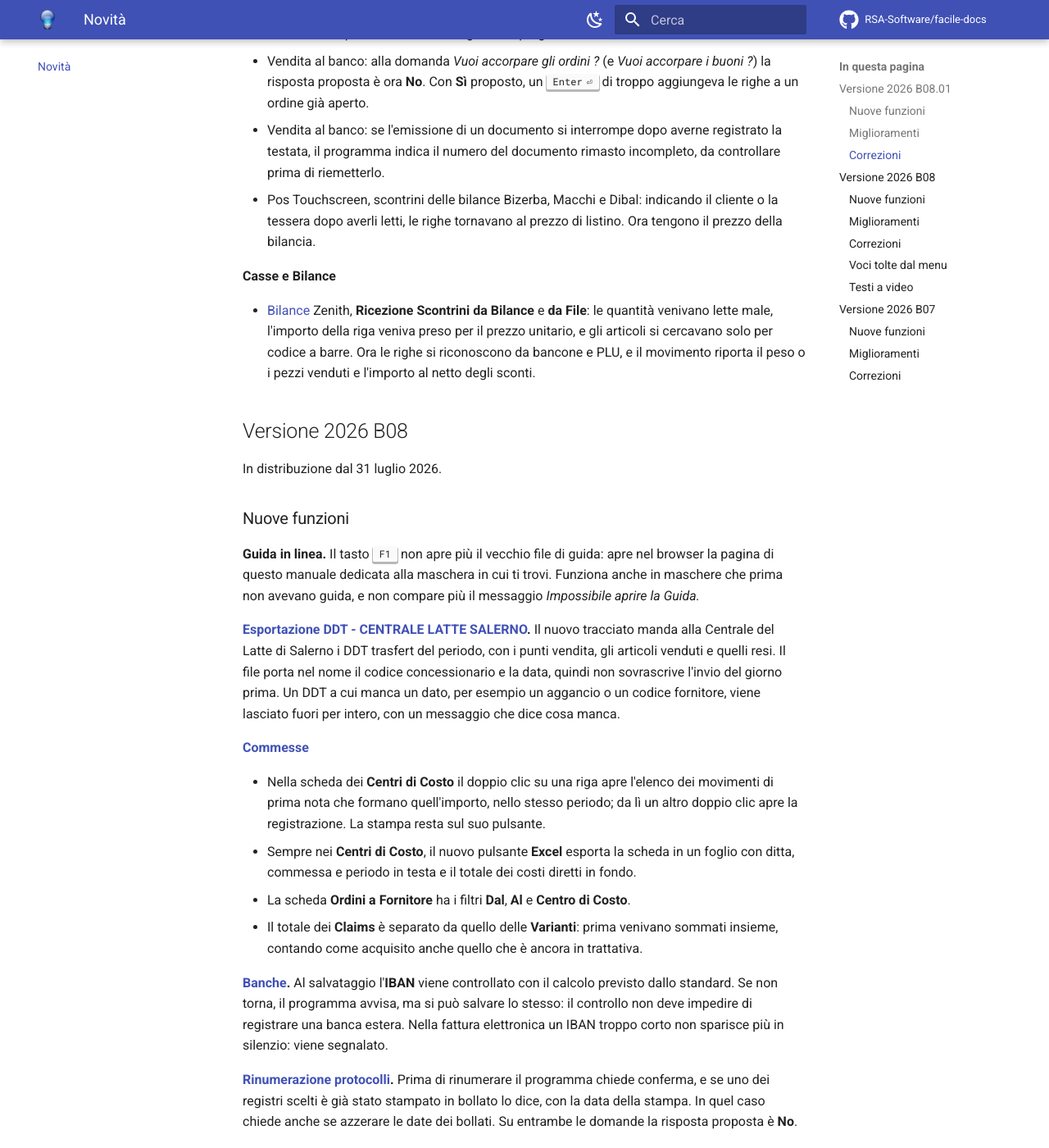
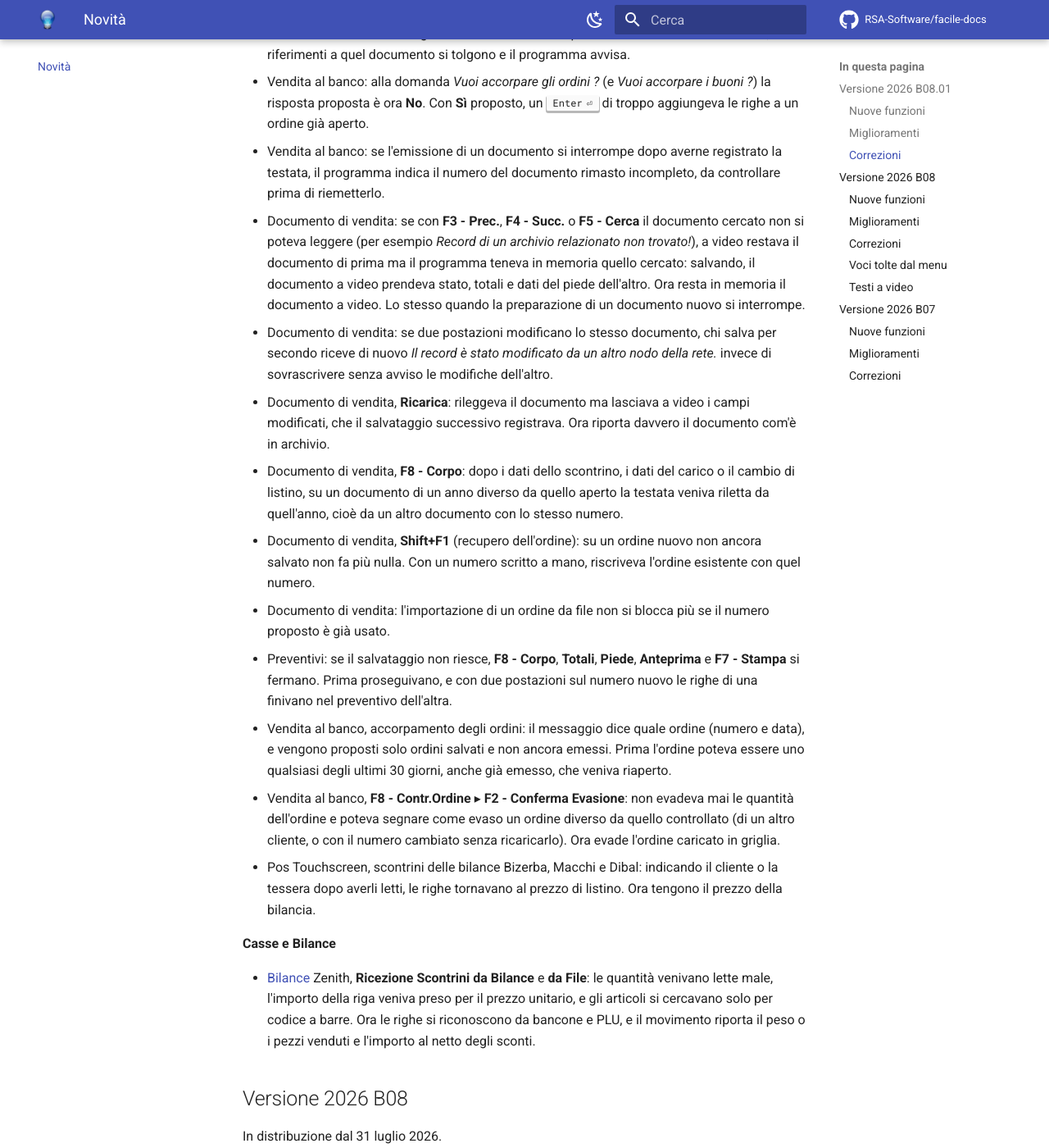
Before and after one commit to RSA-Software/facile-docs, an MkDocs documentation site: the page built from docs/novita/index.md, in a window 1280 px wide and 1400 px high, scrolled down 3109 px. Shown: the whole window at 82% size. Built offline with MkDocs 1.6.1 and Material for MkDocs 9.7.7, drawn with Linux system fonts in a browser that asks for light colours; comment, search, counter and statistics services are not loaded; some of the changed text lies outside the part shown.

Commit message:
Documenti sempre in SQL: correzioni, accorpamento e Contr.Ordine
- Documento di vendita: [SQL] sempre nel titolo da B08.01; il messaggio
  "Il record è stato modificato da un altro nodo della rete."; con F3/F4/F5
  su un documento con un'anagrafica mancante resta quello a video.
- Vendita al banco: i messaggi di accorpamento con numero e data dell'ordine
  (solo ordini salvati e non emessi); Contr.Ordine evade l'ordine caricato.
- Novità B08.01: documenti sempre in SQL (anche dal CRM) e le correzioni.
- Appendice dei messaggi rigenerata.

Facile: a91e6111.

Co-Authored-By: Claude Opus 5.5 (1M context) <noreply@anthropic.com>

```diff
--- a/docs/moduli/vendite/documento-di-vendita.md
+++ b/docs/moduli/vendite/documento-di-vendita.md
@@ -52,11 +52,11 @@ basso:
 2. il **corpo** (**F8 - Corpo**) — le righe di merce;
 3. il **piede** e i **totali** — spese, sconti finali, riepilogo IVA.
 
-Se in fondo al titolo della finestra compare **[SQL]** — per esempio
-*Inserimento Ordine Cliente [SQL]* — la maschera sta lavorando sull'archivio
-attraverso il motore SQL. Per chi usa la maschera non cambia nulla: è
-un'indicazione utile all'assistenza, da riferire insieme al testo di un
-eventuale messaggio d'errore.
+In fondo al titolo della finestra compare **[SQL]** — per esempio
+*Inserimento Ordine Cliente [SQL]*: dalla versione B08.01 la maschera lavora
+sempre sull'archivio attraverso il motore SQL, su tutte le installazioni. Per
+chi usa la maschera non cambia nulla: è un'indicazione utile all'assistenza,
+da riferire insieme al testo di un eventuale messaggio d'errore.
 
 ## Campi
 
@@ -709,10 +709,11 @@ Credito PA» al posto di «Fatture PA».
 | *Vuoi Stampare il Documento?* | Proposta di stampa dopo il salvataggio. | **No** lascia il documento salvato ma non emesso. |
 | *Vuoi Contabilizzare il documento ?* | Proposta di [contabilizzazione](contabilizzazione-documenti.md). | **Sì** genera la registrazione di prima nota. |
 | *Il Record è stato modificato da un altro processo.* | Mentre il documento era aperto a video, qualcuno l'ha cambiato da un'altra postazione o da un'altra maschera. Esce anche quando il programma si accorge che stava per scrivere su un documento diverso da quello a video: in quel caso blocca la scrittura e ne lascia traccia nel registro degli errori. | Il documento viene riletto com'è in archivio e il comando — stampa, corpo, totali, piede — **non prosegue**. Controlla i dati a video e ripeti il comando. |
+| *Il record è stato modificato da un altro nodo della rete.* | Lo stesso, con il testo che usa il motore SQL: mentre il documento era aperto a video, un'altra postazione l'ha cambiato. | Il documento viene riletto com'è in archivio, con le modifiche dell'altra postazione, e il comando non prosegue. Rifai le tue modifiche e salva di nuovo. |
 | *Record cancellato da un altro processo* | Il documento è stato eliminato da un'altra postazione mentre era aperto a video. | Il comando non prosegue: la maschera passa al documento successivo, o si chiude se era aperta su quel solo documento. |
 | *Impossibile trovare il documento in archivio!* | Il documento non c'è più: qualcuno l'ha eliminato. | Ricaricare l'elenco. |
 | *Il record richiesto non è presente in archivio.* | Un codice richiamato dal documento non esiste più. | Controllare i codici della testata. |
-| *Record di un archivio relazionato non trovato!* | Manca una tabella collegata — pagamento, banca, aliquota. | Va ripristinata la voce mancante. |
+| *Record di un archivio relazionato non trovato!* | Manca una tabella collegata — pagamento, banca, aliquota, agente. Con **F3 - Prec.**, **F4 - Succ.** o **F5 - Cerca** il documento cercato non si apre e a video resta quello di prima, che si può salvare senza rischi. | Va ripristinata la voce mancante. |
 | *SMTP Server non impostato !* | Si è premuto **F9 - Email** senza il server di posta configurato. | Si imposta nella scheda della [ditta](../anagrafiche/ditte.md). |
 | *Mittente Email non impostato !* | Manca l'indirizzo del mittente. | Si imposta sull'[utente](../anagrafiche/utenti.md) o sulla postazione. |
 | *Errore CrystalReport …* | Il modello di stampa non si apre o non trova i dati. | Riportare all'assistenza il testo completo: contiene il nome del report e il codice dell'errore. |
--- a/docs/moduli/vendite/vendita-al-banco.md
+++ b/docs/moduli/vendite/vendita-al-banco.md
@@ -256,7 +256,9 @@ ordinati e non venduti, o venduti in meno.
 
 **F2 - Conferma Evasione** segna come evase sull'ordine le quantità vendute e
 apre subito la [scelta del documento](#la-scelta-del-documento). Si accende
-solo se almeno un articolo è sia sull'ordine sia sul banco.
+solo se almeno un articolo è sia sull'ordine sia sul banco. L'ordine evaso è
+quello caricato in griglia: se cambi il numero, esci dal campo per caricare
+il nuovo ordine prima di confermare.
 
 ### Le partite scadute
 
@@ -555,8 +557,8 @@ tolgono con il tasto **C** del tastierino, poi si riprende a lavorare.
 | *Il Codice del Cliente richiesto non è valido o disponibile.* | Il codice non esiste. | Controllare il codice. |
 | *Attenzione !<br>E' stato superato il Fido concesso al Cliente.<br>Vuoi Continuare ?* | La vendita porta il cliente oltre il fido. | **Sì** prosegue lo stesso. |
 | *Il cliente selezionato ha un credito di … Euro per un anticipo pagato in precedenza !* | Il cliente ha un [acconto](acconti.md) non ancora utilizzato. | Va scalato dal totale. |
-| *Esiste in archivio un ordine in corso per il cliente !<br>Vuoi accorpare gli ordini ?* | Con **F4 - Documenti** si emette un ordine, e per quel cliente c'è già un ordine aperto. | La risposta proposta è **No**: nasce un ordine nuovo. **Sì** aggiunge le righe all'ordine già aperto. Rispondi **Sì** solo se sai qual è quell'ordine e vuoi davvero allungarlo. |
-| *Esiste in archivio un buono di consegna in corso per il cliente !<br>Vuoi accorpare i buoni ?* | Come sopra, per i buoni di consegna. | Come sopra: la risposta proposta è **No**. |
+| *Esiste in archivio un ordine in corso per il cliente !<br><br>Ordine n. … del …<br><br>Vuoi accorpare gli ordini ?* | Con **F4 - Documenti** si emette un ordine, e per quel cliente c'è un ordine degli ultimi 30 giorni salvato e non ancora emesso: il messaggio dice quale. Gli ordini già emessi non vengono proposti. | La risposta proposta è **No**: nasce un ordine nuovo. **Sì** aggiunge le righe all'ordine indicato. Rispondi **Sì** solo se è proprio l'ordine che vuoi allungare. |
+| *Esiste in archivio un buono di consegna in corso per il cliente !<br><br>Buono n. … del …<br><br>Vuoi accorpare i buoni ?* | Come sopra, per i buoni di consegna. | Come sopra: la risposta proposta è **No**. |
 | *Il Cliente è una pubblica amministrazione!<br><br>Vuoi utilizzare il registro e la causale per le Fatture PA ?* | Con **F4 - Documenti** si emette una fattura a un cliente che è una pubblica amministrazione. Per una nota di credito la domanda parla di *Note Credito PA*. | **Sì** usa il registro e la causale contabile delle fatture PA impostati nella [ditta](../anagrafiche/ditte.md). |
 | *Registro Fatture PA non impostato su Ditta!* / *La Causale Contabile Fatture PA non è impostata o non è valida!* / *La Sezione sulla Causale Contabile Fatture PA non è impostata o non è valida!* | Hai risposto **Sì**, ma nella ditta manca uno dei dati per le fatture PA. Gli stessi tre avvisi esistono per le *Note Credito PA*. | Completa la ditta; intanto il documento resta sul registro e la causale normali. |
 | *Attenzione !<br><br>Sul foglio erano stati richiamati documenti di un altro cliente.<br><br>I riferimenti a quei documenti sono stati tolti: le righe restano sul foglio e vanno controllate prima di emettere il documento.* | Sul foglio hai preso le righe di un ordine, di un preventivo o di un DDT con **F6 - Dati**, e poi hai cambiato il cliente. Il documento che emetterai non riporterà più il numero, il pagamento, il destinatario e l'agente del documento richiamato, che erano dell'altro cliente. | Controlla le righe: sono ancora quelle del documento richiamato. Se non sono per questo cliente, abbandona la vendita e rifalla. Il messaggio può comparire anche alla pressione di **F4 - Documenti**: in quel caso il documento non viene emesso, e dopo il controllo basta premere di nuovo **F4**. |
--- a/docs/novita/index.md
+++ b/docs/novita/index.md
@@ -32,9 +32,10 @@ elencate in un avviso, e uno scontrino già passato non si ripassa.
 
 ### Miglioramenti
 
-- [Documento di vendita](../moduli/vendite/documento-di-vendita.md): quando
-  la maschera lavora sull'archivio attraverso il motore SQL, in fondo al
-  titolo compare **[SQL]**. È un'indicazione per l'assistenza.
+- [Documento di vendita](../moduli/vendite/documento-di-vendita.md): la
+  maschera lavora sempre sull'archivio attraverso il motore SQL, su tutte le
+  installazioni, e in fondo al titolo compare **[SQL]**. È un'indicazione per
+  l'assistenza. Lo stesso vale per i documenti aperti o eliminati dal CRM.
 - Documento di vendita: ++f1++ apre la guida anche dalle finestre che si
   aprono dal documento — corpo, riga, piede con le sue schede, totali,
   ricerca, integrazioni della fattura elettronica, riassortimento da vendite,
@@ -143,6 +144,41 @@ elencate in un avviso, e uno scontrino già passato non si ripassa.
 - Vendita al banco: se l'emissione di un documento si interrompe dopo averne
   registrato la testata, il programma indica il numero del documento rimasto
   incompleto, da controllare prima di riemetterlo.
+- Documento di vendita: se con **F3 - Prec.**, **F4 - Succ.** o **F5 -
+  Cerca** il documento cercato non si poteva leggere (per esempio *Record di
+  un archivio relazionato non trovato!*), a video restava il documento di
+  prima ma il programma teneva in memoria quello cercato: salvando, il
+  documento a video prendeva stato, totali e dati del piede dell'altro. Ora
+  resta in memoria il documento a video. Lo stesso quando la preparazione di
+  un documento nuovo si interrompe.
+- Documento di vendita: se due postazioni modificano lo stesso documento,
+  chi salva per secondo riceve di nuovo *Il record è stato modificato da un
+  altro nodo della rete.* invece di sovrascrivere senza avviso le modifiche
+  dell'altro.
+- Documento di vendita, **Ricarica**: rileggeva il documento ma lasciava a
+  video i campi modificati, che il salvataggio successivo registrava. Ora
+  riporta davvero il documento com'è in archivio.
+- Documento di vendita, **F8 - Corpo**: dopo i dati dello scontrino, i dati
+  del carico o il cambio di listino, su un documento di un anno diverso da
+  quello aperto la testata veniva riletta da quell'anno, cioè da un altro
+  documento con lo stesso numero.
+- Documento di vendita, **Shift+F1** (recupero dell'ordine): su un ordine
+  nuovo non ancora salvato non fa più nulla. Con un numero scritto a mano,
+  riscriveva l'ordine esistente con quel numero.
+- Documento di vendita: l'importazione di un ordine da file non si blocca più
+  se il numero proposto è già usato.
+- Preventivi: se il salvataggio non riesce, **F8 - Corpo**, **Totali**,
+  **Piede**, **Anteprima** e **F7 - Stampa** si fermano. Prima proseguivano,
+  e con due postazioni sul numero nuovo le righe di una finivano nel
+  preventivo dell'altra.
+- Vendita al banco, accorpamento degli ordini: il messaggio dice quale ordine
+  (numero e data), e vengono proposti solo ordini salvati e non ancora
+  emessi. Prima l'ordine poteva essere uno qualsiasi degli ultimi 30 giorni,
+  anche già emesso, che veniva riaperto.
+- Vendita al banco, **F8 - Contr.Ordine** ▸ **F2 - Conferma Evasione**: non
+  evadeva mai le quantità dell'ordine e poteva segnare come evaso un ordine
+  diverso da quello controllato (di un altro cliente, o con il numero
+  cambiato senza ricaricarlo). Ora evade l'ordine caricato in griglia.
 - Pos Touchscreen, scontrini delle bilance Bizerba, Macchi e Dibal: indicando
   il cliente o la tessera dopo averli letti, le righe tornavano al prezzo di
   listino. Ora tengono il prezzo della bilancia.
```
Also changed, not shown: docs/appendici/messaggi-errore.md (+5 -4 lines).
